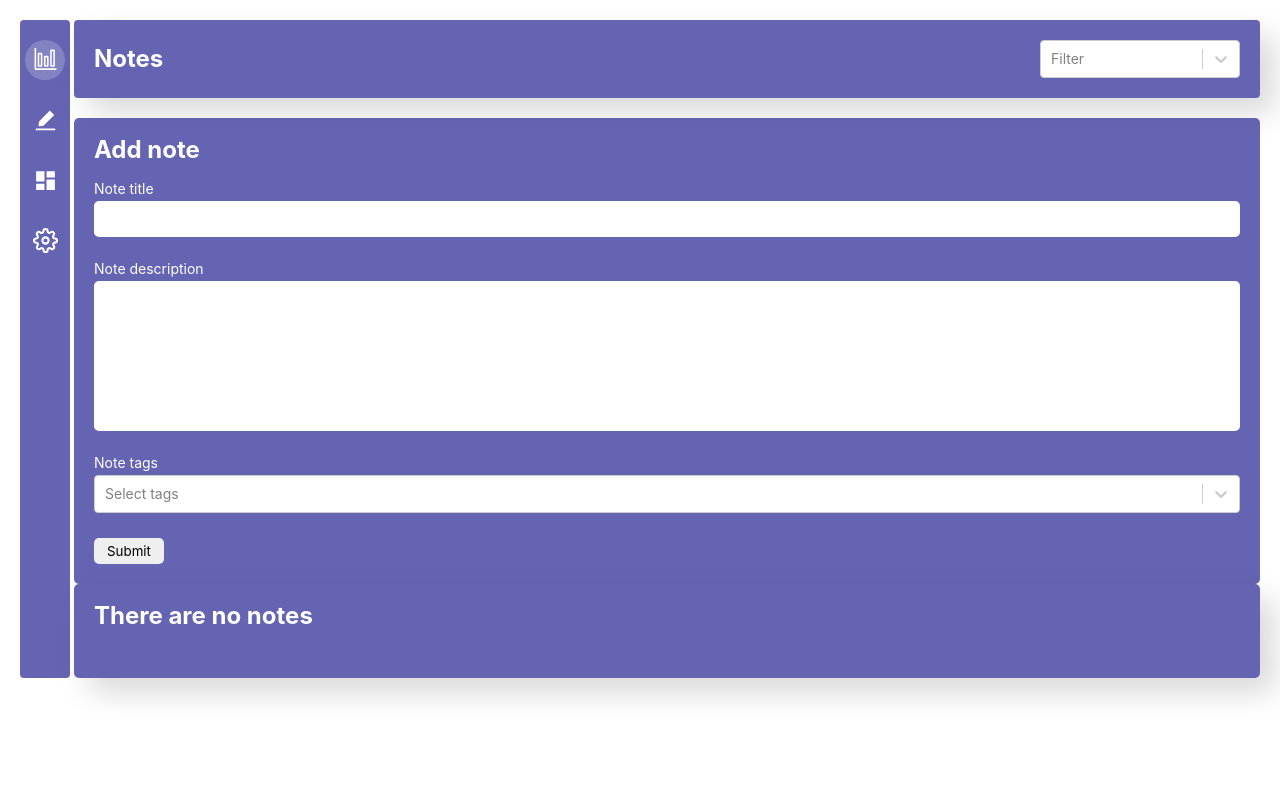
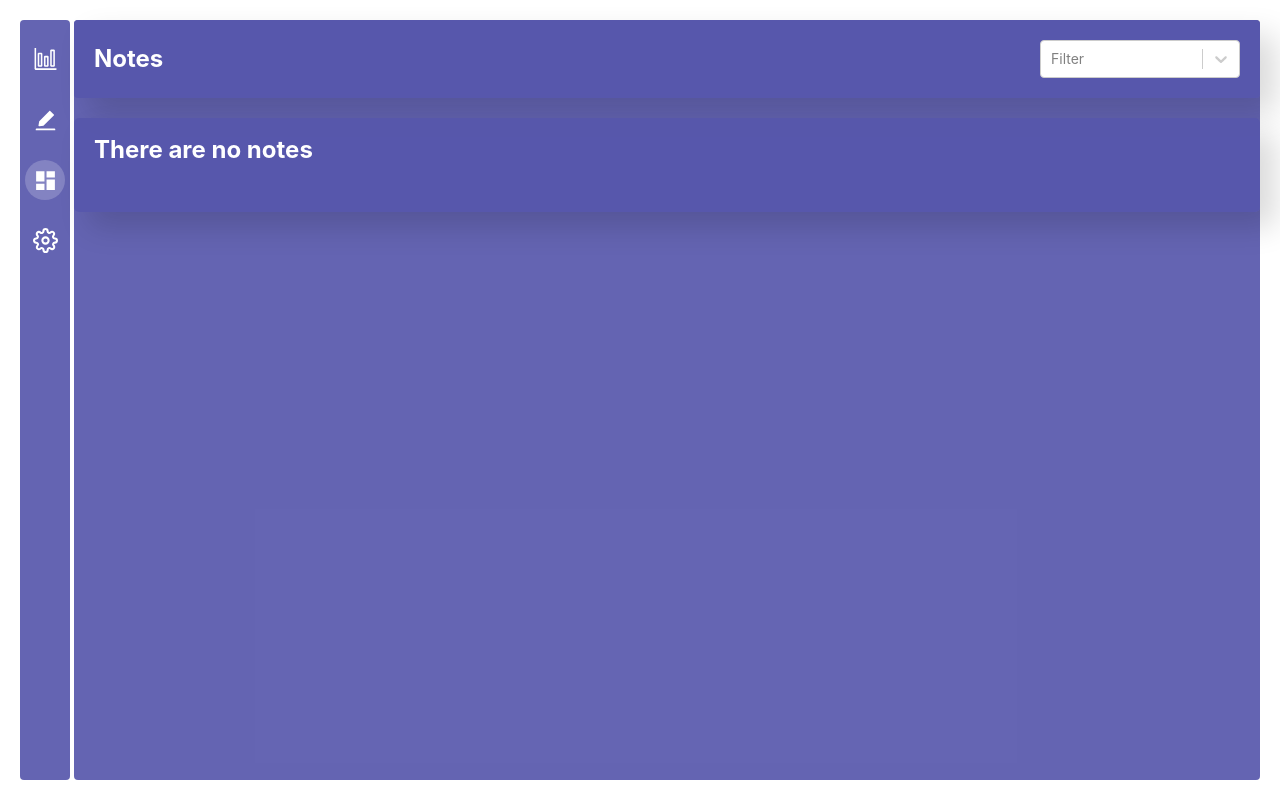
Before and after one commit to Djuslun/notes, a React (Create React App) app: page /notes in a window 1280 px wide. Built offline with nearby package versions, Linux system fonts and the light colour scheme.

Commit message:
add routing

```diff
--- a/src/App.js
+++ b/src/App.js
@@ -1,23 +1,32 @@
 import Header from './components/header/Header';
-import NotesList from './components/notes-list/NotesList';
-import FormNote from './components/formNote/FormNote';
 import SideBar from './components/sideBar/SideBar';
+import { BrowserRouter, Routes, Route } from 'react-router-dom';
+import Notes from './pages/notes/Notes';
+import NewNote from './pages/newNote/NewNote';
+import DashBoard from './pages/dashBoard/DashBoard';
+import Note from './components/note/Note';
+import NotFoundPage from './pages/notFoundPage/NotFoundPage'
 import './App.scss';
 
 function App() {
   return (
-    <div className="App">
-      <SideBar />
-      <div className="view">
-        <Header />
-        <FormNote
-          title=''
-          description=''
-          tags={[]}
-        />
-        <NotesList />
+    <BrowserRouter>
+      <div className="App">
+        <SideBar />
+        <div className="view">
+          <Header />
+          <main className="main">
+            <Routes>
+              <Route path='/' element={<DashBoard />} />
+              <Route path='/new-note' element={<NewNote />} />
+              <Route path='/notes' element={<Notes />} />
+              <Route path='/notes/:id' element={<Note />} />
+              <Route path='*' element={<NotFoundPage />} />
+            </Routes>
+          </main>
+        </div>
       </div>
-    </div>
+    </BrowserRouter>
   );
 }
 
--- a/src/App.scss
+++ b/src/App.scss
@@ -5,4 +5,13 @@
 
 .view {
   flex: 1 1 auto;
+  display: flex;
+  flex-direction: column;
+  height: calc(100vh - 40px);
+  background-color: rgba(87, 87, 172, 0.918);
+  border-radius: 4px;
 }
+
+.main {
+  flex: 1 1 auto;
+}
--- a/src/components/header/Header.js
+++ b/src/components/header/Header.js
@@ -3,10 +3,10 @@ import "./header.scss";
 
 const Header = () => {
   return (
-    <div className="header">
+    <header className="header">
       <h1 className="header__title title">Notes</h1>
       <SearchPanel />
-    </div>
+    </header>
   )
 }
 
--- a/src/components/note-list-item/NoteListItem.js
+++ b/src/components/note-list-item/NoteListItem.js
@@ -1,39 +1,20 @@
-import { useState, useCallback, useMemo, memo } from 'react';
-import Note from '../note/Note';
 import './noteListItem.scss';
-import Portal from '../note/Portal';
 import NoteListItemView from './NoteListItemView';
 
-const NoteListItem = ({ id, title, description, tags }) => {
-  const [open, setOpen] = useState(false)
+const NoteListItem = ({ id, title, tags }) => {
 
-  const handleOpen = useCallback(() => setOpen(open => !open), [])
-
-  const tagsElem = useMemo(() => {
+  const tagsElem = () => {
     return tags.map((tag, index) => (<div className='note-li__tag' key={index}>{tag}</div>), [tags])
-  })
+  }
 
   return (
     <>
       <NoteListItemView
-        handleOpen={handleOpen}
         title={title}
         tagsElem={tagsElem} />
-      {
-        open &&
-        <Portal
-          rootId='portal'>
-          <Note
-            title={title}
-            description={description}
-            tags={tags}
-            id={id}
-            handleOpen={handleOpen} />
-        </Portal>
-      }
     </>
   )
 }
 
 
-export default memo(NoteListItem);
+export default NoteListItem;
--- a/src/components/note-list-item/NoteListItemView.js
+++ b/src/components/note-list-item/NoteListItemView.js
@@ -1,10 +1,9 @@
 
-const NoteListItemView = ({ title, tagsElem, handleOpen }) => {
+const NoteListItemView = ({ title, tagsElem }) => {
   return (
     <li
       className="note-li"
-      tabIndex={0}
-      onClick={handleOpen}>
+      tabIndex={0}>
       <p
         className='note-li__title' >
         {title}
--- a/src/components/note/Portal.js
+++ /dev/null
@@ -1,23 +0,0 @@
-import { useState, useEffect } from 'react';
-import ReactDOM from 'react-dom';
-
-const Portal = ({ children }) => {
-  const [container] = useState(() => {
-    const el = document.createElement('div')
-    el.classList.add('wrapper')
-    return el
-  })
-
-  useEffect(() => {
-    document.body.appendChild(container)
-    document.body.classList.add('block')
-    return () => {
-      document.body.removeChild(container)
-      document.body.classList.remove('block')
-    }
-  }, [])
-
-  return ReactDOM.createPortal(children, container)
-}
-
-export default Portal
--- a/src/components/sideBar/SideBar.jsx
+++ b/src/components/sideBar/SideBar.jsx
@@ -2,24 +2,26 @@ import { AiFillEdit } from 'react-icons/ai'
 import { MdDashboard } from 'react-icons/md'
 import { VscGraph } from 'react-icons/vsc'
 import { FiSettings } from 'react-icons/fi'
+import { NavLink } from 'react-router-dom';
 import './sideBar.scss'
 
 const SideBar = ({ }) => {
+  const activeClass = ({ isActive }) => isActive ? "aside__icon-wrapper aside__icon-wrapper--active" : "aside__icon-wrapper"
 
   return (
     <aside className='aside'>
-      <div className="aside__icon-wrapper active">
+      <NavLink to={'/'} className={activeClass}>
         <VscGraph color='white' className='aside__icon' />
-      </div>
-      <div className="aside__icon-wrapper">
+      </NavLink>
+      <NavLink to={'/new-note'} className={activeClass}>
         <AiFillEdit color='white' className='aside__icon' />
-      </div>
-      <div className="aside__icon-wrapper">
+      </NavLink>
+      <NavLink to={'/notes'} className={activeClass}>
         <MdDashboard color='white' className='aside__icon' />
-      </div>
-      <div className="aside__icon-wrapper">
+      </NavLink>
+      <NavLink to={'/settings'} className={activeClass}>
         <FiSettings color='white' className='aside__icon' />
-      </div>
+      </NavLink>
     </aside>
   )
 }
--- a/src/components/sideBar/sideBar.scss
+++ b/src/components/sideBar/sideBar.scss
@@ -1,5 +1,5 @@
 .aside {
-  padding: 20px 0 0 0;
+  padding: 20px 0;
   height: auto;
   width: 50px;
   background-color: rgba(87, 87, 172, 0.918);
@@ -21,10 +21,10 @@
     justify-content: center;
     width: 40px;
     height: 40px;
-    border-radius: 50%;
+
+    &--active {
+      background-color: rgba(255, 255, 255, 0.2);
+      border-radius: 50%;
+    }
   }
 }
-
-.active {
-  background-color: rgba(255, 255, 255, 0.2);
-}
--- /dev/null
+++ b/src/pages/dashBoard/DashBoard.jsx
@@ -0,0 +1,12 @@
+import { useSelector } from "react-redux"
+
+const DashBoard = ({ }) => {
+
+  return (
+    <>
+
+    </>
+  )
+}
+
+export default DashBoard
--- /dev/null
+++ b/src/pages/newNote/NewNote.jsx
@@ -0,0 +1,16 @@
+import FormNote from "../../components/formNote/FormNote"
+
+const NewNote = ({ }) => {
+
+  return (
+    <>
+      <FormNote
+        title=''
+        description=''
+        tags={[]}
+      />
+    </>
+  )
+}
+
+export default NewNote
--- /dev/null
+++ b/src/pages/notFoundPage/NotFoundPage.jsx
@@ -0,0 +1,12 @@
+
+
+const NotFoundPage = ({ }) => {
+
+  return (
+    <>
+      <h1>Not gound</h1>
+    </>
+  )
+}
+
+export default NotFoundPage
--- /dev/null
+++ b/src/pages/notes/Notes.jsx
@@ -0,0 +1,12 @@
+import NotesList from "../../components/notes-list/NotesList"
+
+const Notes = ({ }) => {
+
+  return (
+    <>
+      <NotesList />
+    </>
+  )
+}
+
+export default Notes
```
Also changed, not shown: 1 other file (tests, documents, lock files or other folders).
